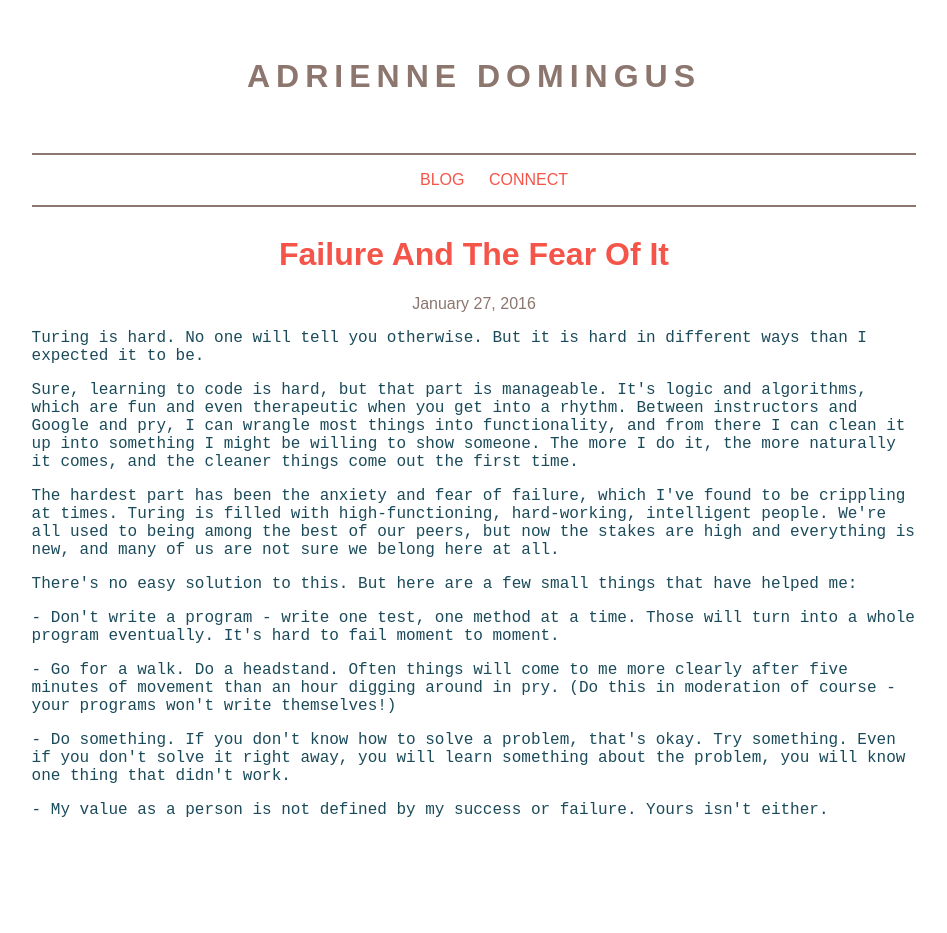
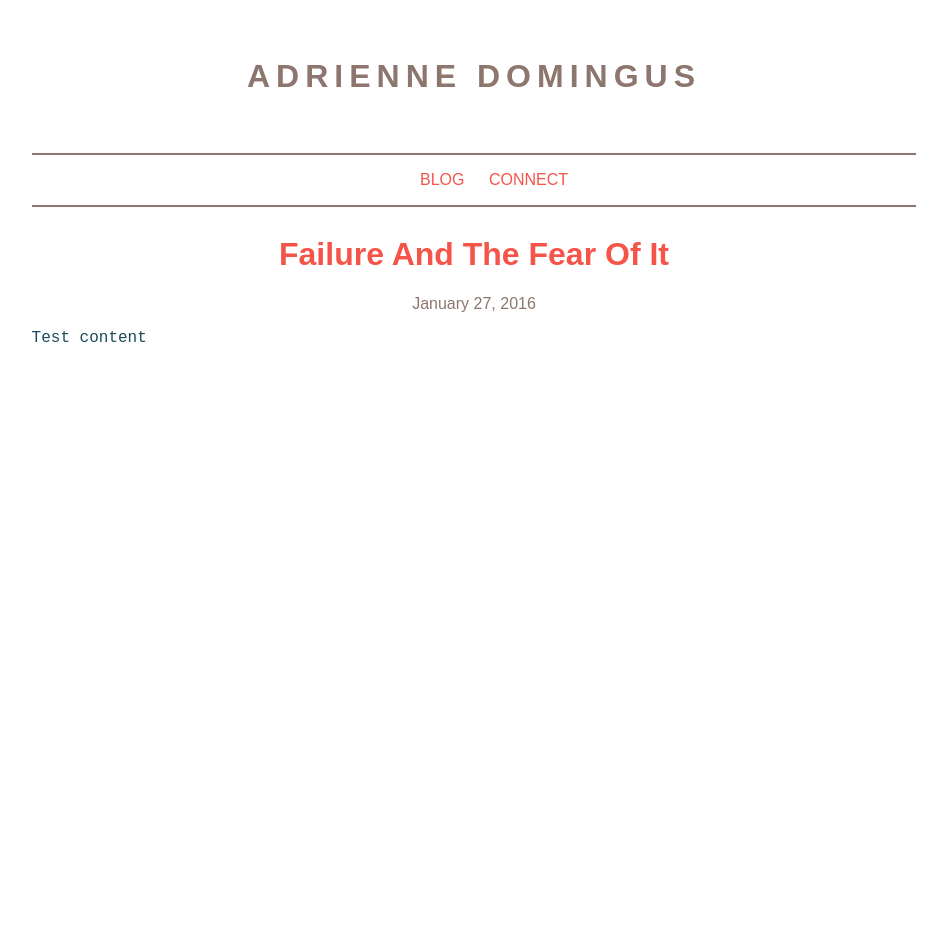
Before and after one commit to adriennedomingus/adriennedomingus.github.io, a Jekyll site: the page built from _posts/2016-01-27-failure-and-the-fear-of-it.html, in a window 1280 px wide. Shown: the whole page, without its empty margins (166-1113 px from the left). Built offline with Jekyll 4.4.1, drawn with Linux system fonts in a browser that asks for light colours.

Commit message:
test push

```diff
--- a/_posts/2016-01-27-failure-and-the-fear-of-it.html
+++ b/_posts/2016-01-27-failure-and-the-fear-of-it.html
@@ -2,12 +2,5 @@
 layout: post
 ---
 <div class="post-contents">
-  <p>Turing is hard. No one will tell you otherwise. But it is hard in different ways than I expected it to be. </p>
-  <p>Sure, learning to code is hard, but that part is manageable. It's logic and algorithms, which are fun and even therapeutic when you get into a rhythm. Between instructors and Google and pry, I can wrangle most things into functionality, and from there I can clean it up into something I might be willing to show someone. The more I do it, the more naturally it comes, and the cleaner things come out the first time.</p>
-  <p>The hardest part has been the anxiety and fear of failure, which I've found to be crippling at times. Turing is filled with high-functioning, hard-working, intelligent people. We're all used to being among the best of our peers, but now the stakes are high and everything is new, and many of us are not sure we belong here at all. </p>
-  <p>There's no easy solution to this. But here are a few small things that have helped me: </p>
-  <p>-  Don't write a program - write one test, one method at a time.  Those will turn into a whole program eventually. It's hard to fail moment to moment. </p>
-  <p>- Go for a walk. Do a headstand. Often things will come to me more clearly after five minutes of movement than an hour digging around in pry. (Do this in moderation of course - your programs won't write themselves!)</p>
-  <p>- Do something. If you don't know how to solve a problem, that's okay. Try something. Even if you don't solve it right away, you will learn something about the problem, you will know one thing that didn't work. </p>
-  <p>- My value as a person is not defined by my success or failure. Yours isn't either. </p>
+  <p>Test content</p>
 </div>
```
